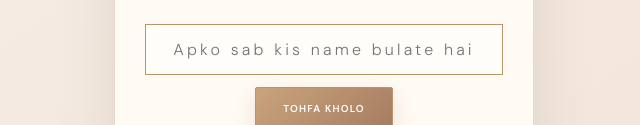
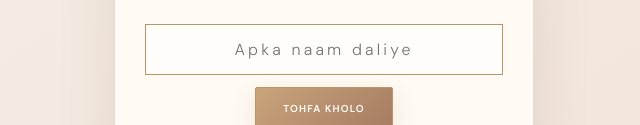
Before and after one commit to kaifdeveloper-fs/birthday-surprise, a plain HTML site: page index.html in a window 1280 px wide. Both pictures are taken after a click on the button "APNA TOHFA KHOLO". Shown: the part 455-580 px from the top of the page, without its empty margins (316-956 px from the left). Drawn offline with nearby package versions, Linux system fonts and the light colour scheme.

Commit message:
Update password input placeholder text

```diff
--- a/index.html
+++ b/index.html
@@ -65,7 +65,7 @@ section.content{padding:88px 6vw;max-width:1200px;margin:auto}.center{text-align
     <div class="ornament">✧ ❀ ✧</div>
     <h2>Ek pyara sa raaz tumhara intezaar kar raha hai</h2>
     <p>Kuch pal tab aur bhi khaas ho jaate hain, jab woh sirf hum dono ke beech hote hain.</p>
-    <form onsubmit="unlock(event)"><input id="pass" class="password" type="password" placeholder="Apko sab kis name bulate hai" autocomplete="off" required><button class="btn" type="submit">Tohfa kholo</button></form>
+    <form onsubmit="unlock(event)"><input id="pass" class="password" type="password" placeholder="Apka naam daliye" autocomplete="off" required><button class="btn" type="submit">Tohfa kholo</button></form>
     <div id="gateError"></div>
     <div class="tiny">Ek chhoti si duniya, sirf tumhare liye ♡</div>
   </div>
```
